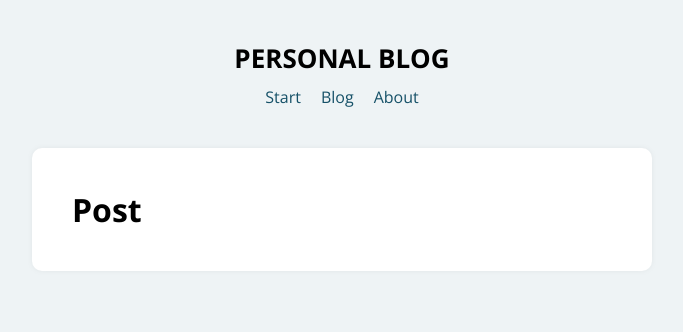
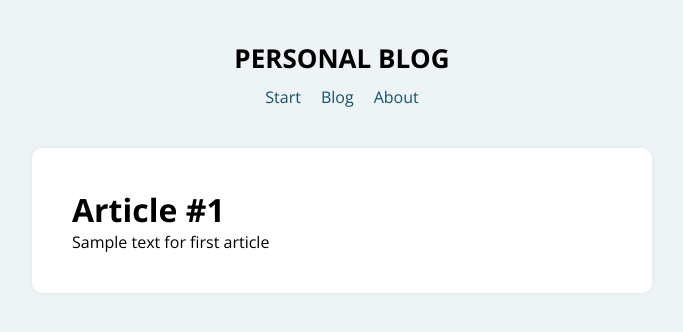
Before and after one commit to EdRafCas/app_blog_using_react_router, a React (Create React App) app: page /post/1 in a window 1280 px wide. Shown: the top 332 px of the page, without its empty margins (298-981 px from the left). Built offline with nearby package versions, Linux system fonts and the light colour scheme.

Commit message:
handling the hook useParams, to use it as dinamic way to redirect traffic, also, the component Redirect, which is used to also 'redirect' unexisting searchs, next goes the creation of 404 landing page

```diff
--- a/src/components/Post.js
+++ b/src/components/Post.js
@@ -1,10 +1,25 @@
 import React from 'react';
-import posts from "./../data/posts"
+import posts from  './../data/posts'
+import {useParams, Redirect} from 'react-router-dom';
 
 const Post = (props) => {
-    console.log(props)
+    const {id} = useParams();
+
+
     return (
-        <h1>Post</h1>
+        <>
+            {posts[id-1] ?
+                <div>
+                    <h1>{posts[id-1].titulo}</h1>
+                    <p> {posts[id-1].texto} </p>
+                </div>
+            :
+            <div>
+                <Redirect to="/" />
+            </div>
+            }
+
+        </>
      );
 }
 
```
